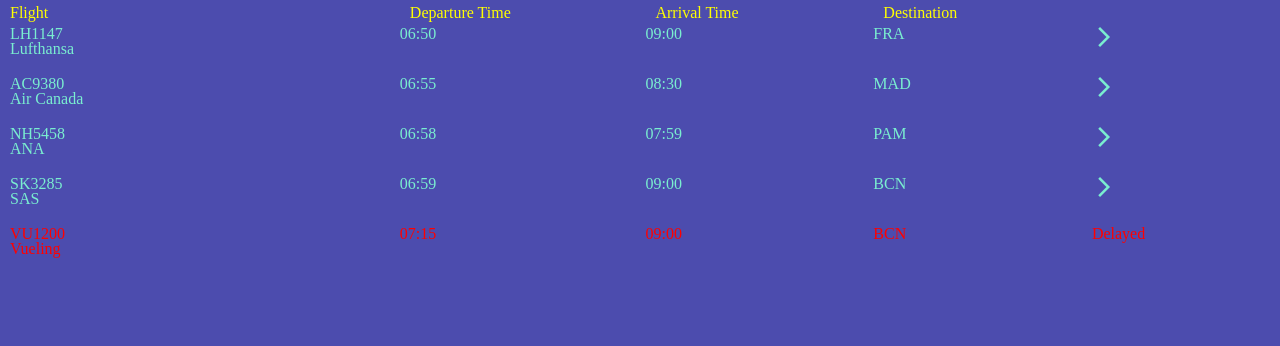
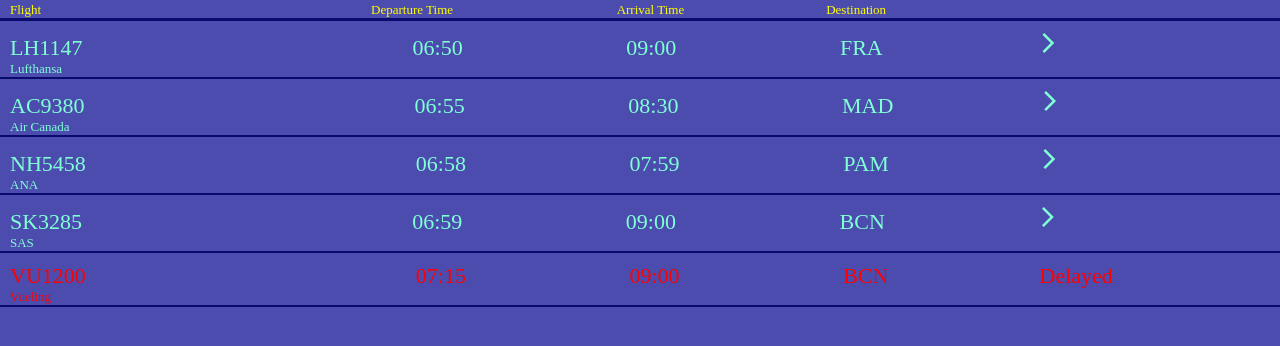
Before and after one commit to karlyCCTV/LengMarcas-UT4-En-Proceso, a plain HTML site: page 3.borders,padding,margin/index.html in a window 1280 px wide. Drawn offline with nearby package versions, Linux system fonts and the light colour scheme.

Commit message:
No tenia nada que ver con grid, obviamente tenias qu ecmabiar cada columna de cada row individualmente con el margen especifico que el profesor sabia pero tu no, obviamente

```diff
--- a/3.borders,padding,margin/styles/borders.css
+++ b/3.borders,padding,margin/styles/borders.css
@@ -18,47 +18,102 @@ r1: Adds space to the left and centers text.
 @import url("https://fonts.googleapis.com/css2?family=Material+Symbols+Outlined:opsz,wght,FILL,GRAD@20..48,100..700,0..1,-50..200&icon_names=arrow_forward_ios");
 @import url("https://fonts.googleapis.com/css2?family=Material+Symbols+Outlined:opsz,wght,FILL,GRAD@20..48,100..700,0..1,-50..200&icon_names=arrow_forward_ios");
 
+* {
+    margin: 0;
+    padding: auto;
+}
 
 body {
-	background-color: rgb(76 76 174);
+	background-color: rgb(76, 76, 174);
 	color: white;
-	display: grid;
-	grid-template-columns: auto;
-	grid-template-rows: 25px repeat(6, 50px);
-	justify-content: space-between;
-	padding: auto;
-	margin: 0;
 }
-span {
-	display:flex;
-	align-content: space-between;
-	padding: auto;
-	margin: 0;
-}
-div {
-	color: #7AEED0;
-	display: grid;
-	grid-column: 1/7;
-	grid-template-columns: subgrid;
-	grid-template-rows: 15px;
-	justify-content: space-between;
-}
-span.r1 {
-	margin-top: 10px;
-	margin-left: 10px;
-	align-items: center;
 
-}
-.row6 span {
-	color: red;
-}
-.description {
-	margin-left: 10px;
-}
 .row1 {
+	border-bottom: solid #0A0A6C;
+	font-style: bold;
 	color: yellow;
 }
-.flight {
+.row1 .r1 {
 	margin-left: 10px;
-	margin-right: 200px;
+	text-align: center;
+	font-size: small;
 }
+.row1 .flight{padding-right: 25%}
+.row1 .depT{padding-right:12%;}
+.row1 .arrT{padding-right:10%;}
+.row1 .dest{padding-right:11.8%}
+
+.row2{
+    border-bottom:2px solid rgb(10, 10, 108);
+    font-size: 22px;
+    margin-top: 10px;
+    color: aquamarine;
+}
+.row2 .r2{margin-left: 10px;
+          text-align: center;}
+.row2 .flight{padding-right:25%;}
+.row2 .depT{padding-right:12%;}
+.row2 .arrT{padding-right:12%;}
+.row2 .dest{padding-right:12%;}
+
+.row3{
+    font-size: 22px;
+    border-bottom:2px solid rgb(10, 10, 108);
+    margin-top: 10px;
+    color: aquamarine;
+}
+.row3 .r3{ margin-left: 10px;
+           text-align: center;}
+.row3 .flight{padding-right:25%;}
+.row3 .depT{padding-right:12%;}
+.row3 .arrT{padding-right:12%;}
+.row3 .dest{padding-right:11.3%;}
+
+.row4{
+    font-size: 22px;
+    border-bottom:2px solid rgb(10, 10, 108);
+    margin-top: 10px;
+    color: aquamarine;
+}
+.row4 .r4{margin-left: 10px;
+          text-align: center;}
+.row4 .flight{padding-right:25%;}
+.row4 .depT{padding-right:12%;}
+.row4 .arrT{padding-right:12%;}
+.row4 .dest{padding-right:11.6%;}
+
+.row5{
+    font-size: 22px;
+    border-bottom:2px solid rgb(10, 10, 108);
+    margin-top: 10px;
+    color: aquamarine;
+}
+.row5 .r5{
+    margin-left: 10px;
+    text-align: center;
+}
+.row5 .flight{padding-right:25%;}
+.row5 .depT{padding-right:12%;}
+.row5 .arrT{padding-right:12%;}
+.row5 .dest{padding-right:11.8%;}
+
+
+.row6{
+    font-size: 22px;
+    border-bottom:2px solid rgb(10, 10, 108);
+    margin-top: 10px;
+    color: red;
+}
+.row6 .r6{
+    margin-left: 10px;
+    text-align: center;
+}
+.row6 .flight{padding-right:25%;}
+.row6 .depT{padding-right:12%;}
+.row6 .arrT{padding-right:12%;}
+.row6 .dest{padding-right:11.8%;}
+
+.description{
+    font-size: small;
+    margin-left: 10px;
+}
```
